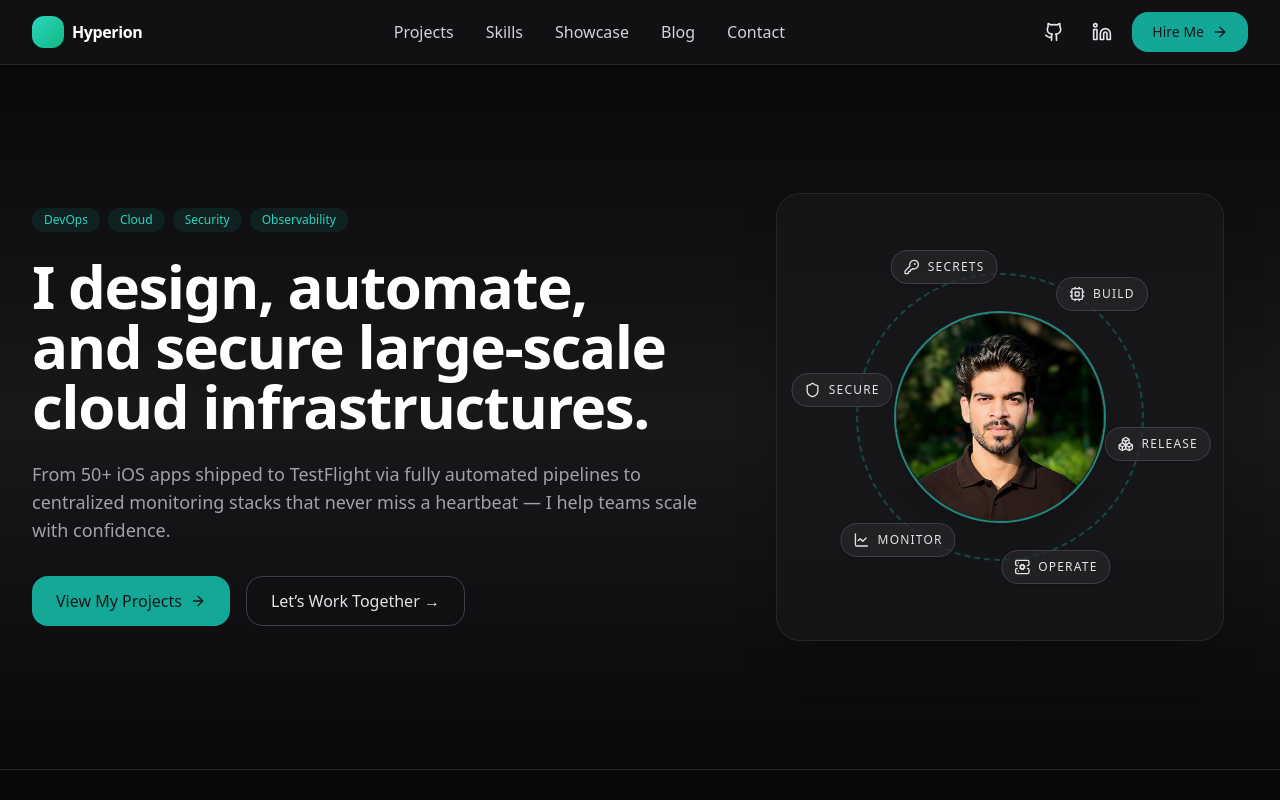
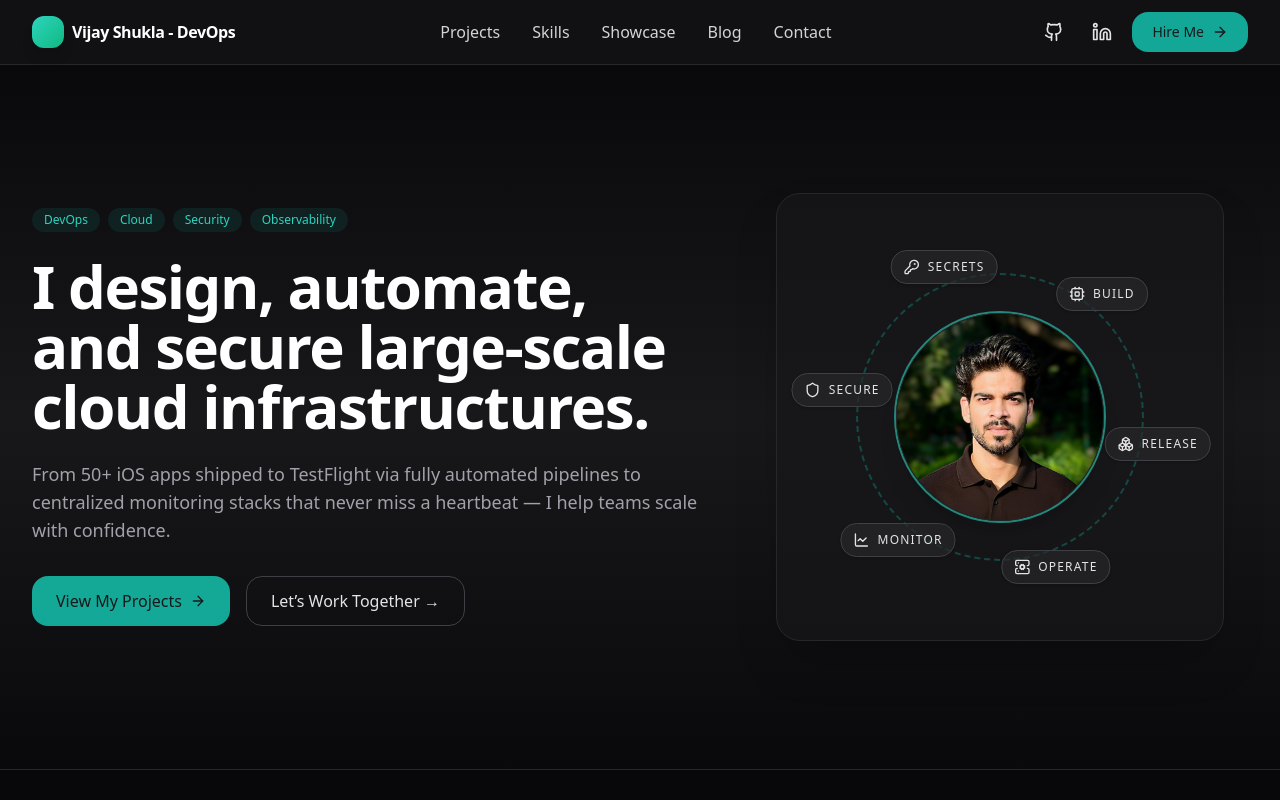
Before and after one commit to vijayshuklaHL/vijayshuklahl.github.io, a React (Vite) app: page / in a window 1280 px wide. Shown: the top 800 px of the page. Built offline with nearby package versions, Linux system fonts and the light colour scheme.

Commit message:
updatenew

```diff
--- a/src/App.tsx
+++ b/src/App.tsx
@@ -121,7 +121,7 @@ const NavBar = () => (
     <div className="max-w-7xl mx-auto px-4 md:px-6 lg:px-8 h-16 flex items-center justify-between">
       <a href="#home" className="flex items-center gap-2">
         <div className="h-8 w-8 rounded-xl bg-gradient-to-br from-teal-400 to-emerald-500 shadow-lg" />
-        <span className="font-semibold tracking-tight text-white">Hyperion</span>
+        <span className="font-semibold tracking-tight text-white">Vijay Shukla - DevOps</span>
       </a>
       <nav className="hidden md:flex items-center gap-8 text-zinc-300">
         <a href="#projects" className="hover:text-white">Projects</a>
@@ -174,7 +174,7 @@ const Hero = () => (
           {/* Central avatar */}
           <img
             src={CONFIG.profileImg}
-            alt="Hyperion profile"
+            alt="Vijay Shukla profile"
             className="absolute top-1/2 left-1/2 -translate-x-1/2 -translate-y-1/2 h-40 w-40 md:h-52 md:w-52 rounded-full object-cover ring-2 ring-teal-400/60 border border-zinc-800 shadow-xl z-20"
           />
 
@@ -543,7 +543,7 @@ const Testimonials = () => (
       <SectionHeader kicker="What People Say" title="Testimonials" />
       <div className="grid md:grid-cols-3 gap-6">
         {[
-          { quote: "Hyperion automated our pipeline, reducing release cycles by 70%.", author: "Engineering Manager" },
+          { quote: "Vijay automated our pipeline, reducing release cycles by 70%.", author: "Engineering Manager" },
           { quote: "Thanks to his monitoring stack, we never miss downtime alerts.", author: "CTO" },
           { quote: "Rock-solid, security-first approach to infrastructure.", author: "Head of Platform" },
         ].map((t, i) => (
```
